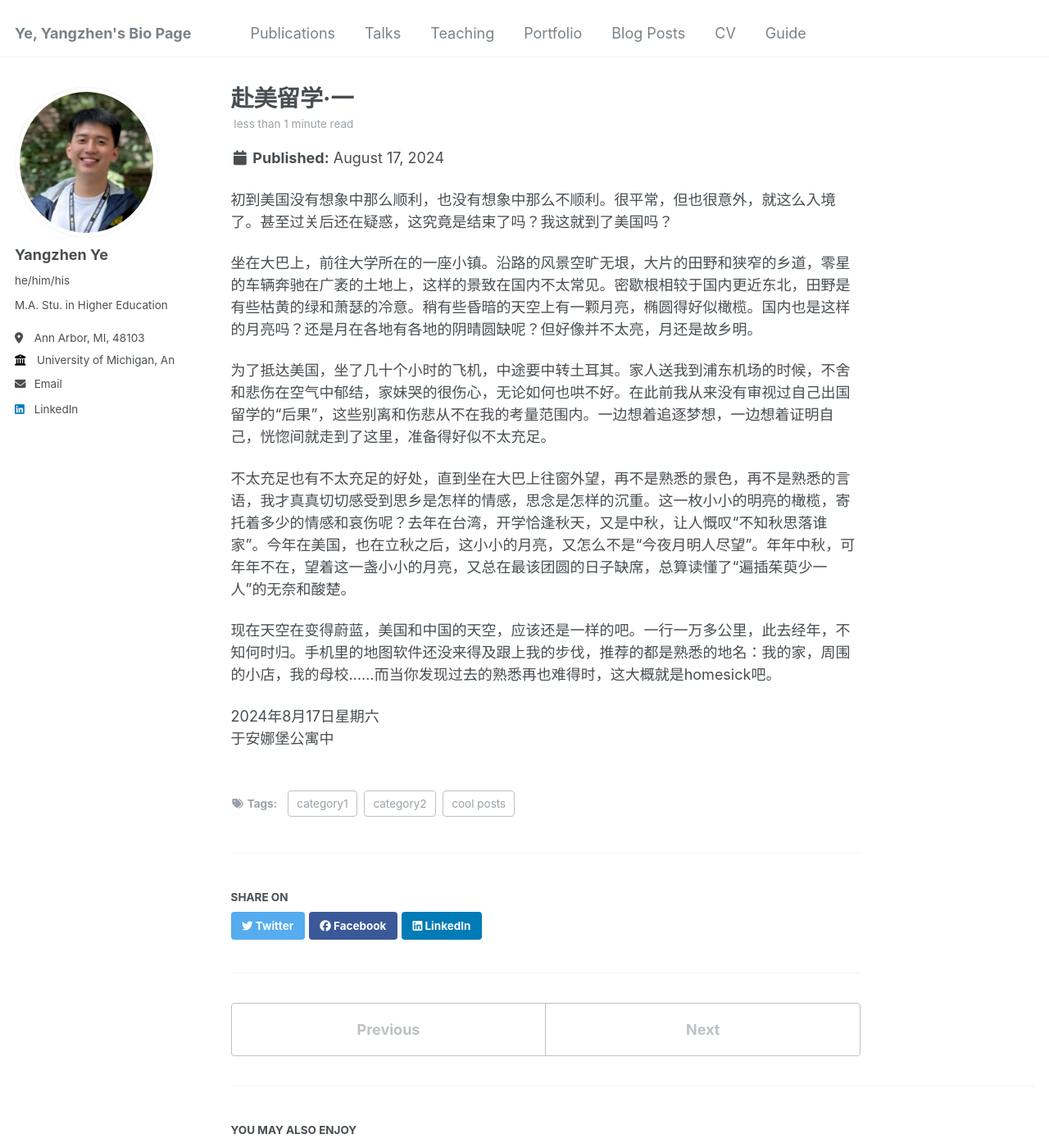
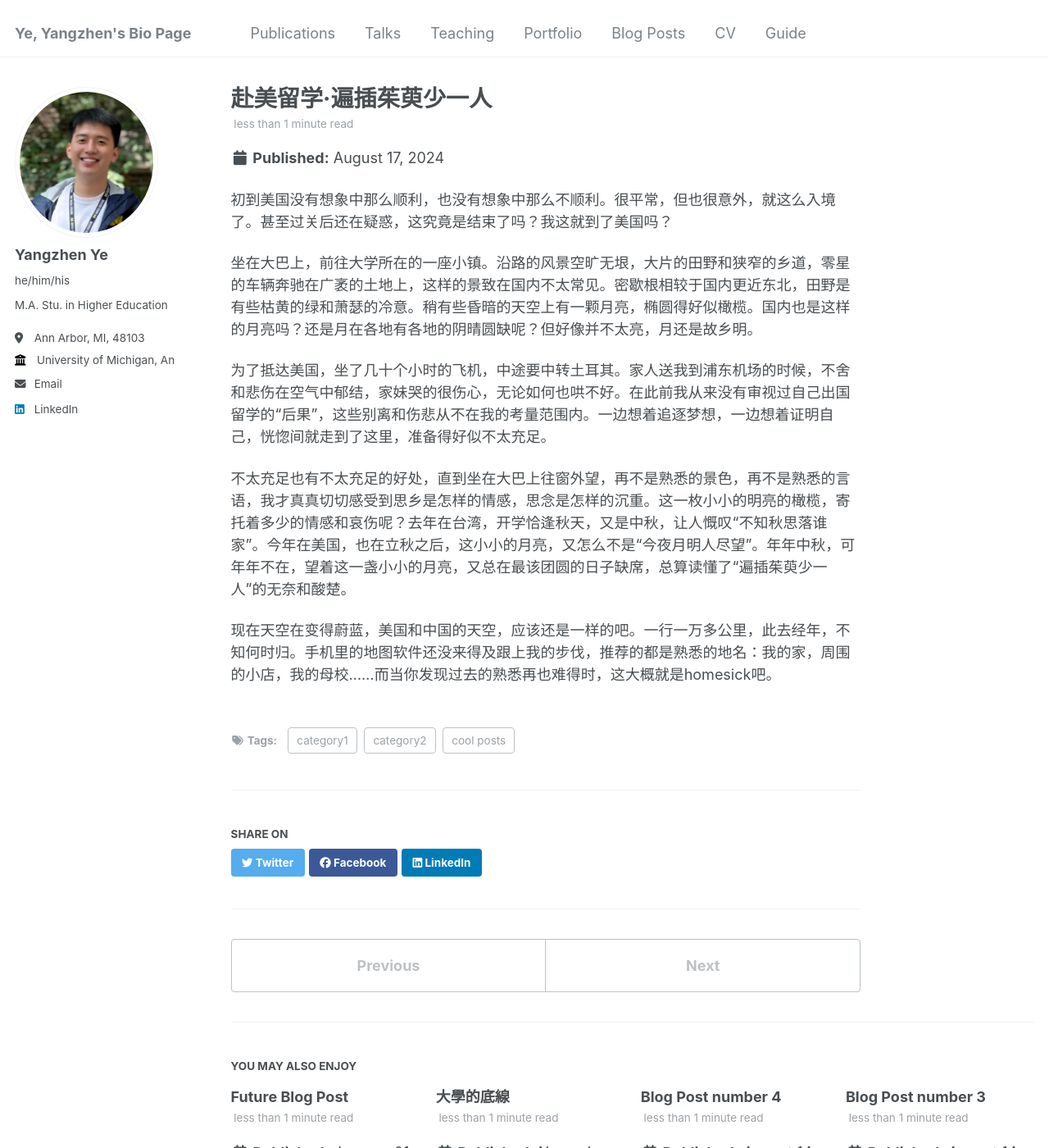
Before and after one commit to Yangzhen-Yeh/Yangzhen-Yeh.github.io, a Jekyll site: the page built from _posts/2013-08-14-blog-post-2.md, in a window 1280 px wide and 1400 px high. Shown: the whole window at 82% size. Built offline with Jekyll 4.4.1, drawn with Linux system fonts in a browser that asks for light colours.

Commit message:
Update 2013-08-14-blog-post-2.md

```diff
--- a/_posts/2013-08-14-blog-post-2.md
+++ b/_posts/2013-08-14-blog-post-2.md
@@ -1,5 +1,5 @@
 ---
-title: '赴美留学·一'
+title: '赴美留学·遍插茱萸少一人'
 date: 2024-08-17
 permalink: /posts/2024/08/blog-post-2/
 tags:
@@ -17,6 +17,3 @@ tags:
 不太充足也有不太充足的好处，直到坐在大巴上往窗外望，再不是熟悉的景色，再不是熟悉的言语，我才真真切切感受到思乡是怎样的情感，思念是怎样的沉重。这一枚小小的明亮的橄榄，寄托着多少的情感和哀伤呢？去年在台湾，开学恰逢秋天，又是中秋，让人慨叹“不知秋思落谁家”。今年在美国，也在立秋之后，这小小的月亮，又怎么不是“今夜月明人尽望”。年年中秋，可年年不在，望着这一盏小小的月亮，又总在最该团圆的日子缺席，总算读懂了“遍插茱萸少一人”的无奈和酸楚。
 
 现在天空在变得蔚蓝，美国和中国的天空，应该还是一样的吧。一行一万多公里，此去经年，不知何时归。手机里的地图软件还没来得及跟上我的步伐，推荐的都是熟悉的地名：我的家，周围的小店，我的母校……而当你发现过去的熟悉再也难得时，这大概就是homesick吧。
-
-2024年8月17日星期六
-于安娜堡公寓中
```
